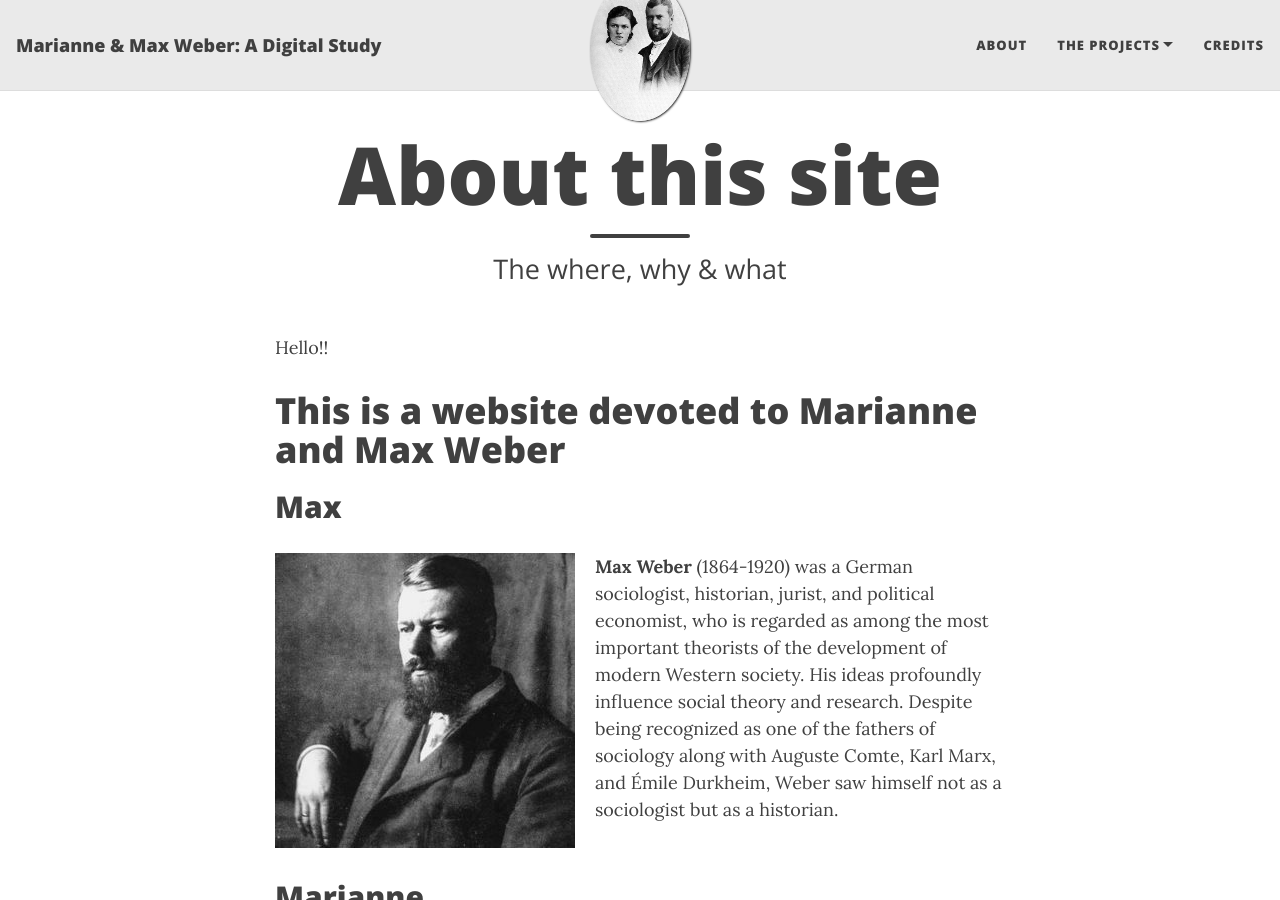
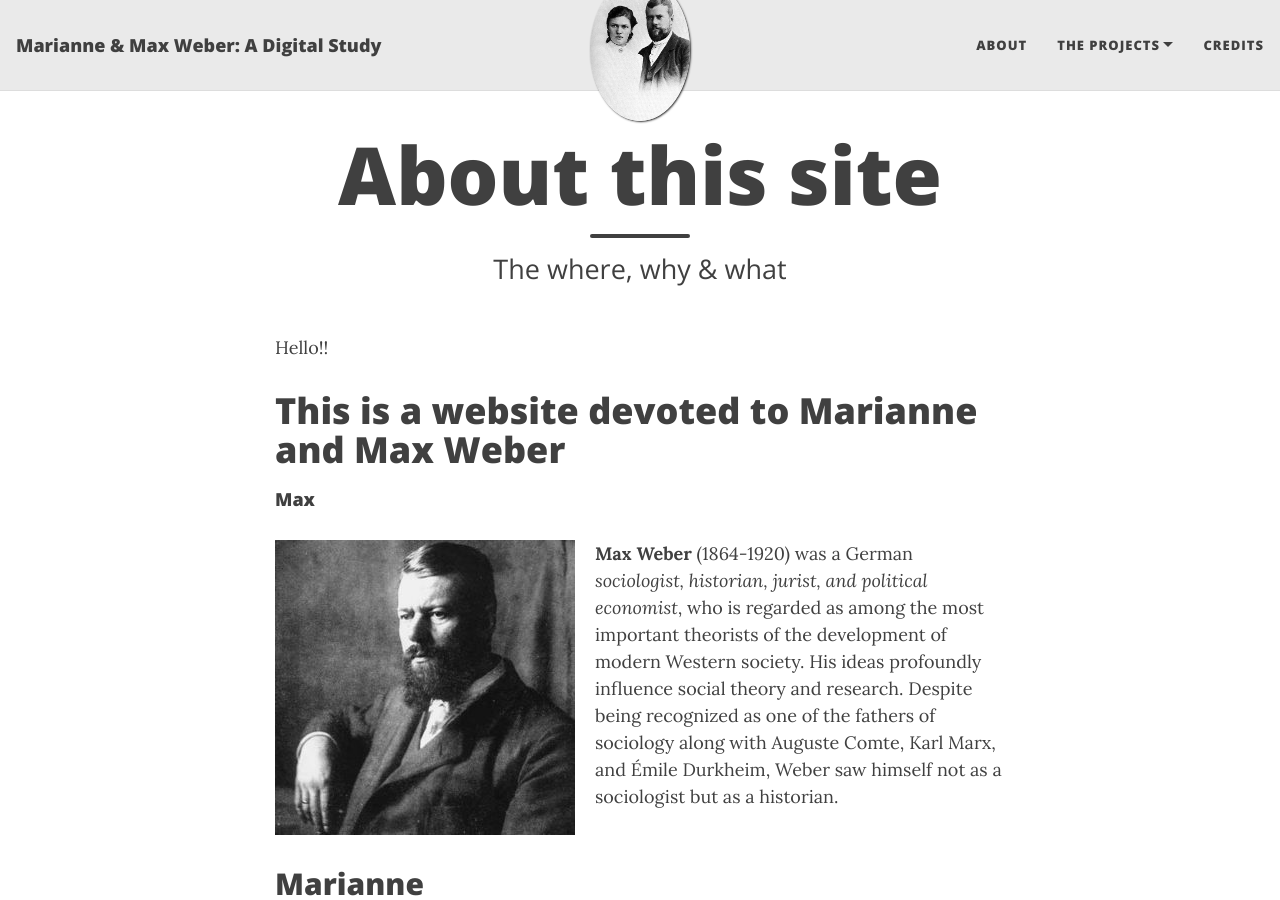
Before and after one commit to rosariorogel/weberweb, a Jekyll site: the page built from _pages/about.md, in a window 1280 px wide and 900 px high. Built offline with Jekyll 4.4.1, drawn with Linux system fonts in a browser that asks for light colours; nearby versions of some CDN libraries.

Commit message:
Update about.md

```diff
--- a/_pages/about.md
+++ b/_pages/about.md
@@ -9,9 +9,9 @@
 
 # This is a website devoted to Marianne and Max Weber
 
-## Max
+#### Max
 
-<img src="{{ site.baseurl }}/assets/img/max-square.jpg" style="float: left; padding-right: 20px;"> **Max Weber** (1864-1920) was a German sociologist, historian, jurist, and political economist, who is regarded as among the most important theorists of the development of modern Western society. His ideas profoundly influence social theory and research. Despite being recognized as one of the fathers of sociology along with Auguste Comte, Karl Marx, and Émile Durkheim, Weber saw himself not as a sociologist but as a historian.
+<img src="{{ site.baseurl }}/assets/img/max-square.jpg" style="float: left; padding-right: 20px;"> **Max Weber** (1864-1920) was a German *sociologist, historian, jurist, and political economist*, who is regarded as among the most important theorists of the development of modern Western society. His ideas profoundly influence social theory and research. Despite being recognized as one of the fathers of sociology along with Auguste Comte, Karl Marx, and Émile Durkheim, Weber saw himself not as a sociologist but as a historian.
 <br/>
 
 ## Marianne
```
